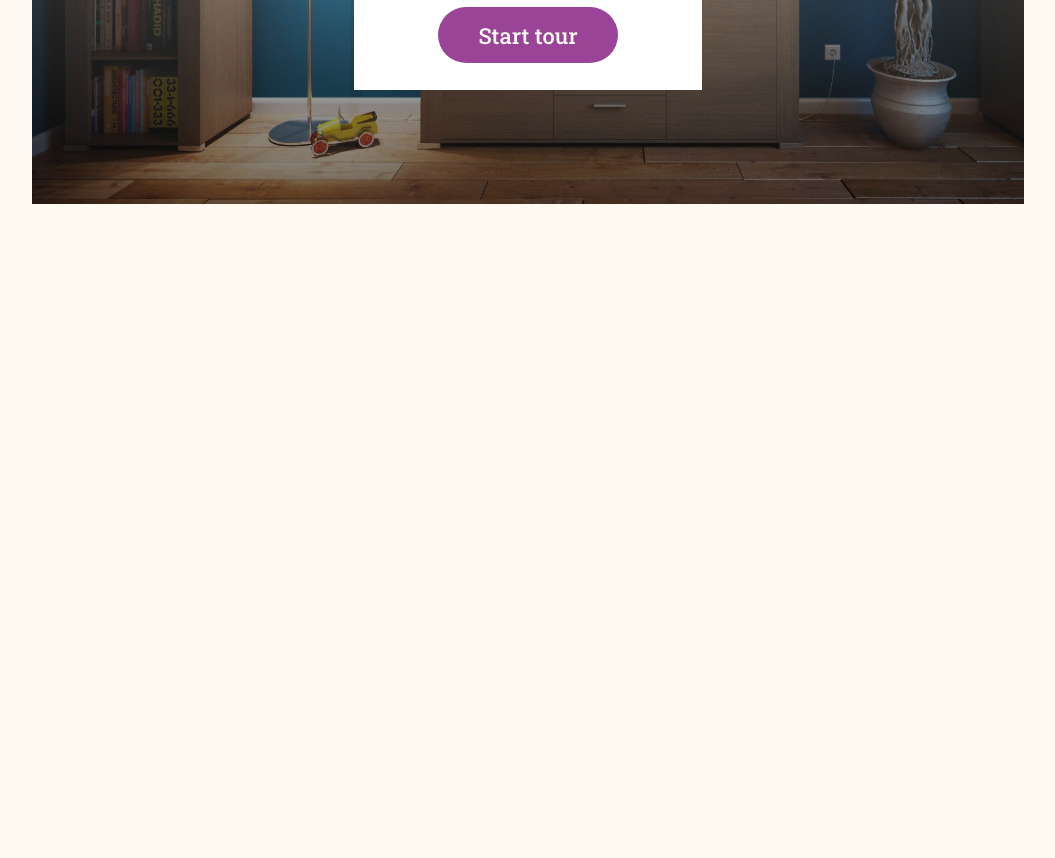
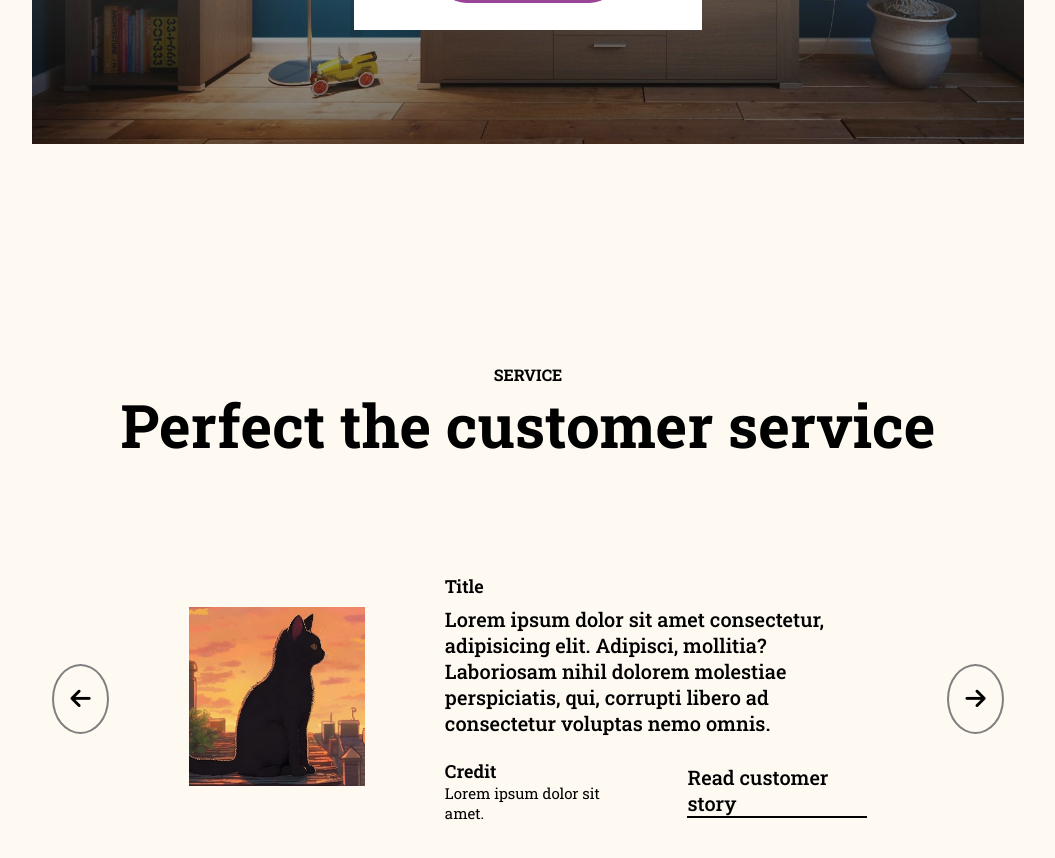
Before and after one commit to Alize21/customer-service-web, a plain HTML site: page index.html in a window 1280 px wide. Shown: the part 2476-3334 px from the top of the page, without its empty margins (112-1167 px from the left). Before the commit the page ends 2700 px from the top, so only its background shows below. Drawn offline with Linux system fonts and the light colour scheme.

Commit message:
menambahkan section service

```diff
--- a/index.html
+++ b/index.html
@@ -8,6 +8,8 @@
     <style>
       @import url("https://fonts.googleapis.com/css2?family=Great+Vibes&family=Open+Sans:ital,wght@0,300..800;1,300..800&family=Oswald:wght@200..700&family=Roboto+Slab:wght@100..900&display=swap");
     </style>
+    <!-- icons -->
+    <script src="https://kit.fontawesome.com/252cc19830.js" crossorigin="anonymous"></script>
     <!-- my style -->
     <link rel="stylesheet" href="style.css" />
   </head>
@@ -108,6 +110,34 @@
           </div>
         </div>
       </section>
+
+      <!-- service -->
+      <section class="service">
+        <div class="service-container">
+          <div class="service-title-container">
+            <p>SERVICE</p>
+            <h1>Perfect the customer service</h1>
+          </div>
+          <div class="testimoni">
+            <div class="slide-button"><i class="fa-solid fa-arrow-left"></i></div>
+            <div class="testimoni-thumb">
+              <img src="img/testimoni.jpg" />
+            </div>
+            <div class="testimoni-deskription">
+              <h5>Title</h5>
+              <p>Lorem ipsum dolor sit amet consectetur, adipisicing elit. Adipisci, mollitia? Laboriosam nihil dolorem molestiae perspiciatis, qui, corrupti libero ad consectetur voluptas nemo omnis.</p>
+              <div class="credit">
+                <div class="credit-deskription">
+                  <h5>Credit</h5>
+                  <p>Lorem ipsum dolor sit amet.</p>
+                </div>
+                <a href="">Read customer story</a>
+              </div>
+            </div>
+            <div class="slide-button"><i class="fa-solid fa-arrow-right"></i></div>
+          </div>
+        </div>
+      </section>
     </div>
   </body>
 </html>
--- a/style.css
+++ b/style.css
@@ -19,6 +19,7 @@ body {
   font-family: Roboto Slab;
   text-align: center;
   margin: 20px;
+  margin-bottom: 1000px;
 }
 
 .container {
@@ -181,7 +182,7 @@ body {
 
 /* tour */
 .tour-title-container {
-  padding: 180px 0;
+  padding: 150px 0;
   text-align: left;
   display: flex;
   align-items: center;
@@ -243,3 +244,86 @@ body {
 .tour-button {
   width: 180px;
 }
+
+/* service */
+.service {
+  margin-top: 130px;
+}
+.service-title-container {
+  padding: 90px 0;
+}
+.service-title-container p {
+  font-weight: 700;
+}
+.service-title-container h1 {
+  font-size: 60px;
+}
+
+.service .testimoni {
+  display: flex;
+  justify-content: center;
+  align-items: center;
+  gap: 80px;
+  padding: 20px;
+}
+
+.testimoni-thumb {
+  width: 25%;
+}
+.testimoni-thumb img {
+  width: 100%;
+  height: 100%;
+}
+
+/* animation */
+.slide-button {
+  border: 2px solid gray;
+  width: 50px;
+  height: 50px;
+  border-radius: 50%;
+  padding: 8px;
+  display: flex;
+  justify-content: center;
+  align-items: center;
+}
+.slide-button i {
+  font-size: 23px;
+}
+/* animation */
+
+.testimoni-deskription {
+  width: 60%;
+  text-align: start;
+  display: flex;
+  flex-direction: column;
+  justify-content: center;
+  gap: 8px;
+}
+.testimoni-deskription h5 {
+  font-size: 18px;
+  font-weight: 600;
+}
+.testimoni-deskription p:nth-of-type(1) {
+  font-size: 20px;
+  font-weight: 500;
+}
+
+.credit {
+  margin-top: 15px;
+  display: flex;
+  align-items: center;
+  gap: 60px;
+}
+.credit .credit-deskription p {
+  font-size: 15px;
+  font-weight: inherit;
+}
+/* animation */
+.credit a {
+  font-size: 20px;
+  font-weight: 500;
+  text-decoration: none;
+  border-bottom: 2px solid black;
+  color: black;
+}
+/* animation */
```
Also changed, not shown: img/testimoni.jpg (added).
